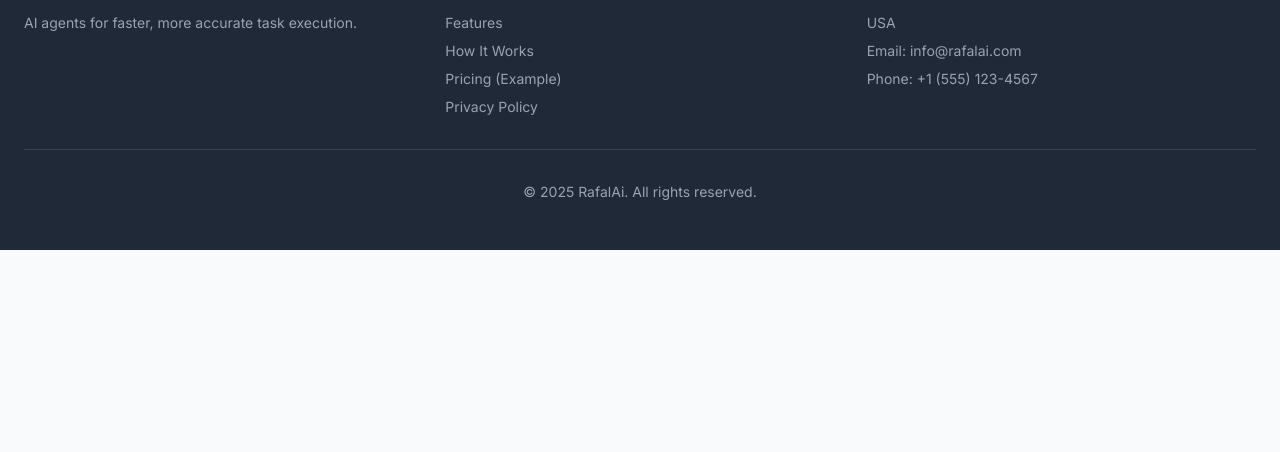
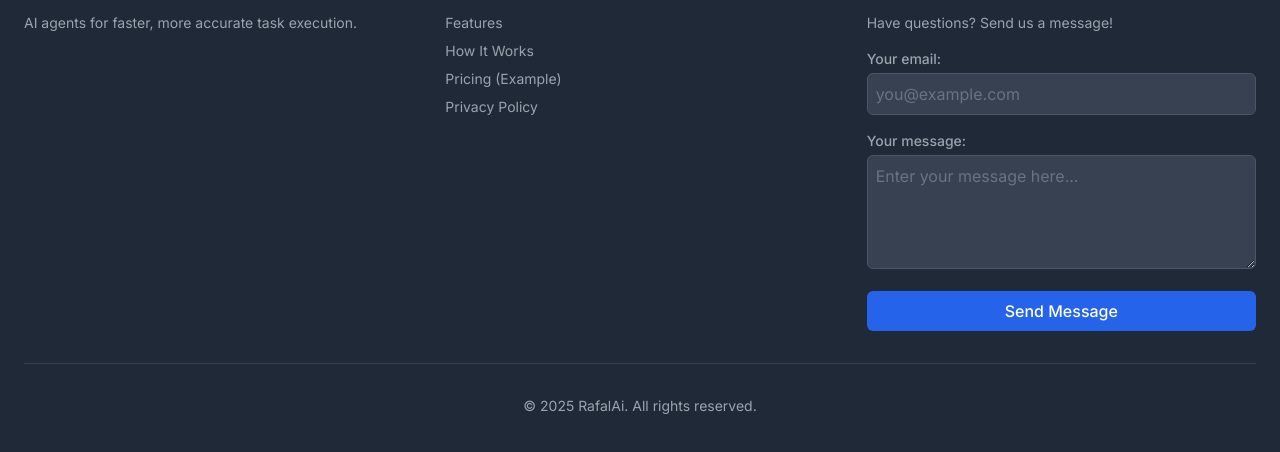
Before and after one commit to atosaramis/aiai, a plain HTML site: page index.html in a window 1280 px wide. Shown: the part 2061-2513 px from the top of the page. Before the commit the page ends 2311 px from the top, so only its background shows below. Drawn offline with nearby package versions, Linux system fonts and the light colour scheme.

Commit message:
Update index.html

```diff
--- a/index.html
+++ b/index.html
@@ -173,9 +173,42 @@
             </div>
             <div>
                 <h5 class="text-lg font-semibold text-white mb-4">Contact Us</h5>
-                 <p class="text-sm mb-2">USA</p>
-                 <p class="text-sm mb-2">Email: <a href="mailto:info@rafalai.com" class="hover:text-white transition duration-300">info@rafalai.com</a></p>
-                 <p class="text-sm">Phone: +1 (555) 123-4567</p> </div>
+                 <p class="text-sm mb-4">Have questions? Send us a message!</p>
+                 <form action="https://formspree.io/f/mvgkwabk" method="POST">
+                    <div class="mb-4">
+                        <label class="block text-sm font-medium mb-1" for="email">
+                            Your email:
+                        </label>
+                        <input
+                            type="email"
+                            id="email"
+                            name="email"
+                            required
+                            class="w-full p-2 border border-gray-600 rounded-md bg-gray-700 text-gray-200 focus:ring-1 focus:ring-blue-500 focus:border-blue-500 placeholder-gray-500"
+                            placeholder="you@example.com"
+                        >
+                    </div>
+                    <div class="mb-4">
+                        <label class="block text-sm font-medium mb-1" for="message">
+                            Your message:
+                        </label>
+                        <textarea
+                            id="message"
+                            name="message"
+                            required
+                            rows="4"
+                            class="w-full p-2 border border-gray-600 rounded-md bg-gray-700 text-gray-200 focus:ring-1 focus:ring-blue-500 focus:border-blue-500 placeholder-gray-500"
+                            placeholder="Enter your message here..."
+                        ></textarea>
+                    </div>
+                    <button
+                        type="submit"
+                        class="w-full bg-blue-600 text-white px-4 py-2 rounded-md hover:bg-blue-700 transition duration-300 font-medium"
+                    >
+                        Send Message
+                    </button>
+                 </form>
+                 </div>
         </div>
         <div class="container mx-auto mt-8 pt-8 border-t border-gray-700 text-center text-sm">
             &copy; 2025 RafalAi. All rights reserved.
```
